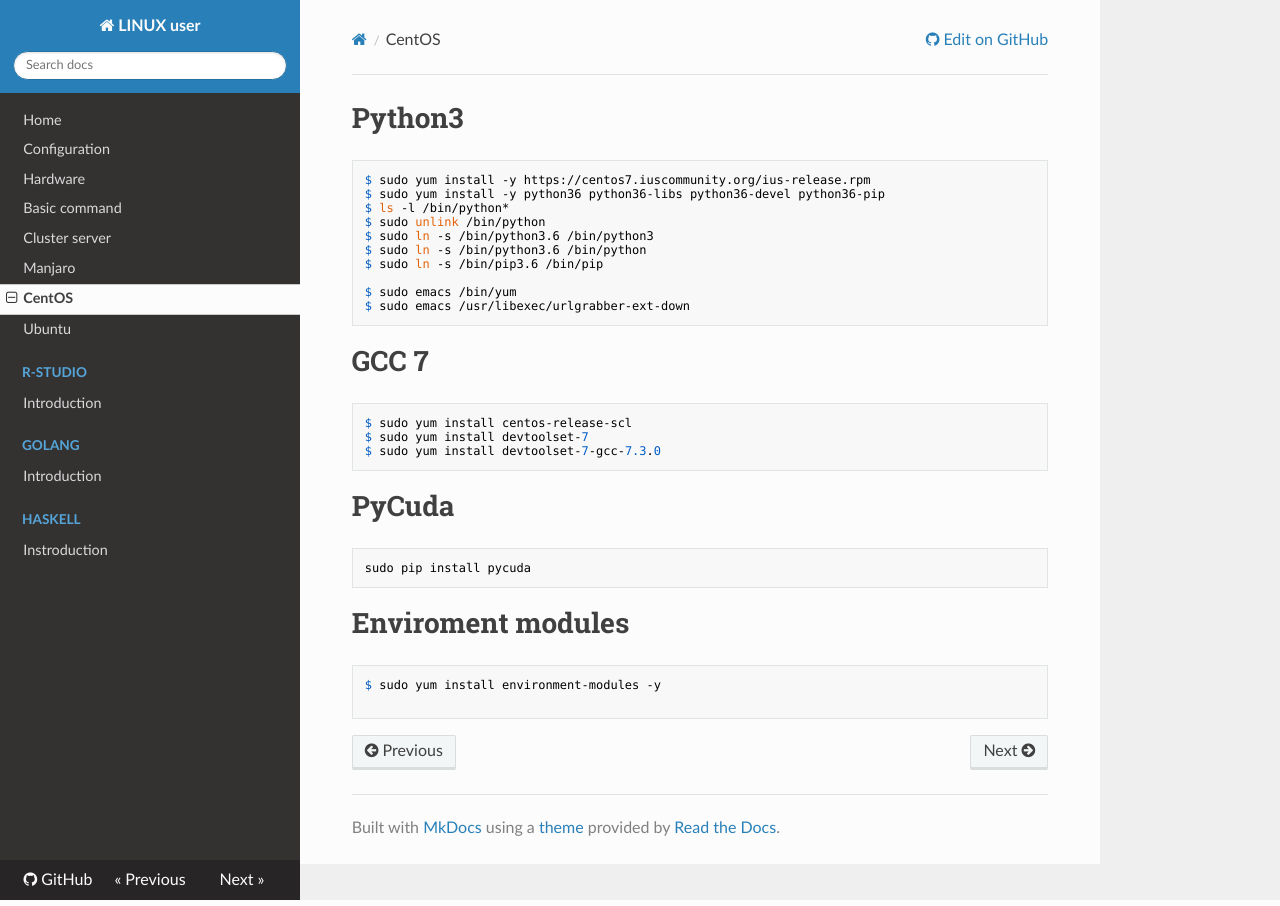
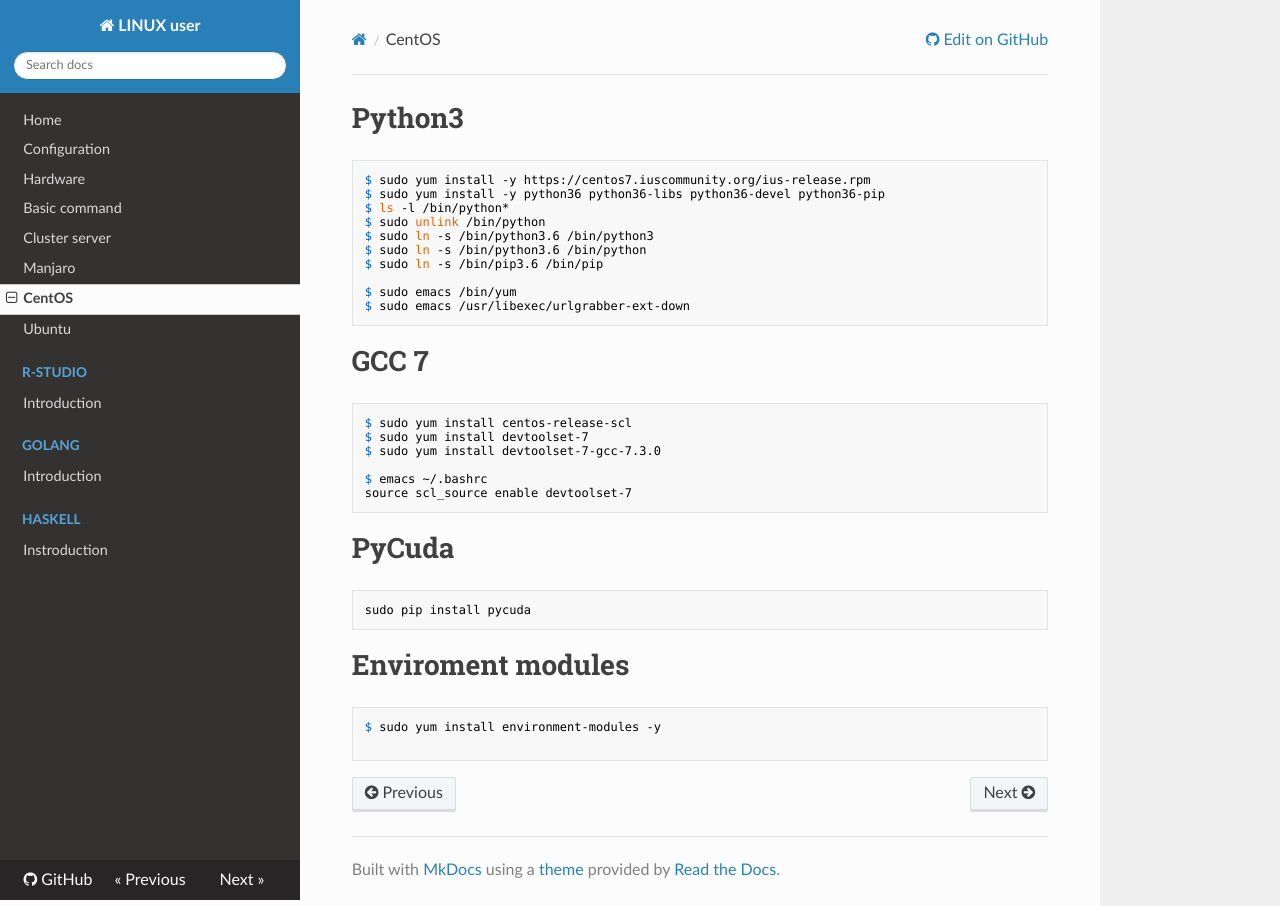
Before and after one commit to WonyoungCho/LINUX, an MkDocs documentation site: the page built from docs/centos_conf.md, in a window 1280 px wide. Built offline with MkDocs 1.6.1, drawn with Linux system fonts in a browser that asks for light colours; nearby versions of some CDN libraries; old or Windows-style settings are respelled for this version of MkDocs.

Commit message:
Update centos_conf.md

````diff
--- a/docs/centos_conf.md
+++ b/docs/centos_conf.md
@@ -17,6 +17,9 @@ $ sudo emacs /usr/libexec/urlgrabber-ext-down
 $ sudo yum install centos-release-scl
 $ sudo yum install devtoolset-7
 $ sudo yum install devtoolset-7-gcc-7.3.0
+
+$ emacs ~/.bashrc
+source scl_source enable devtoolset-7
 ```
 
 # PyCuda
````
